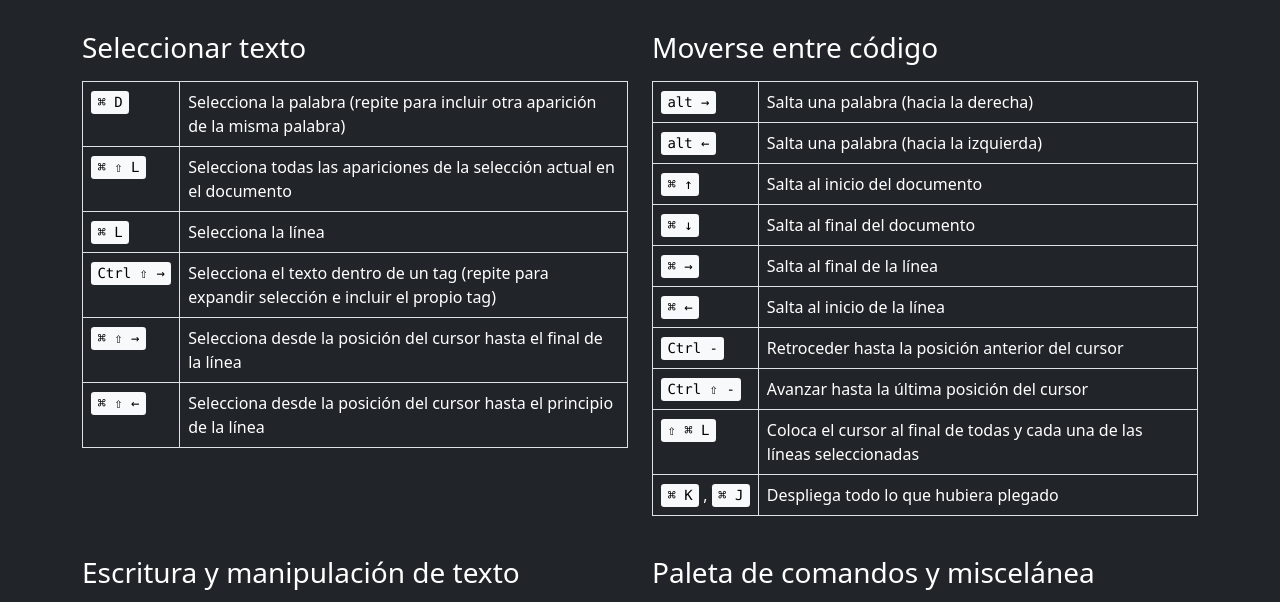
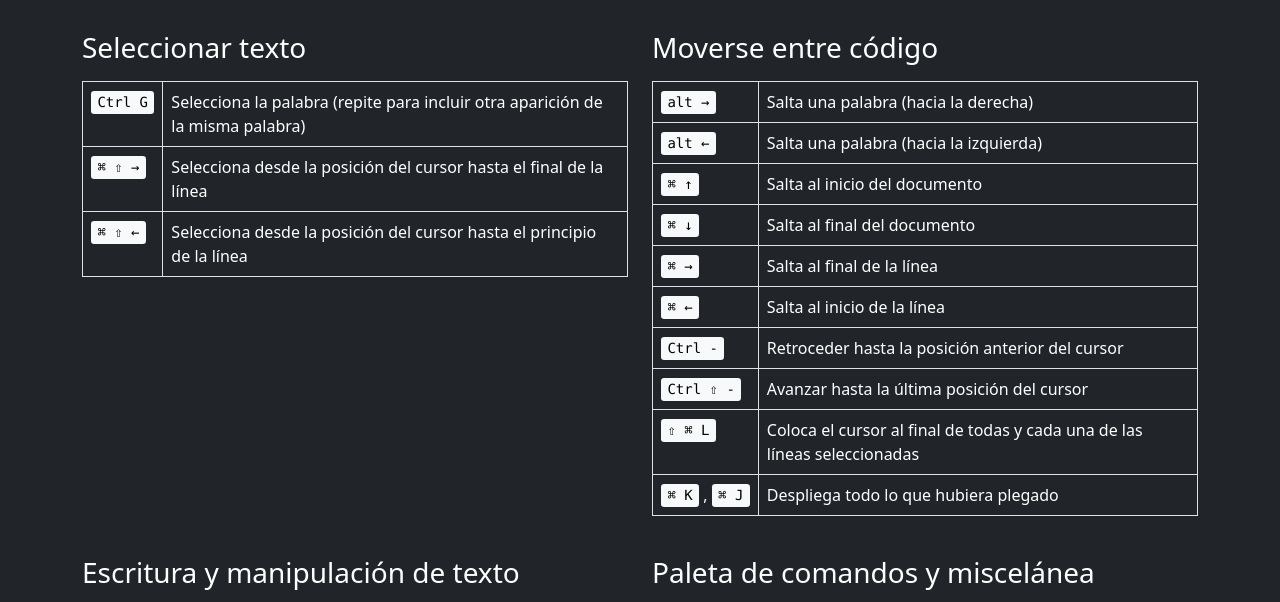
Before and after one commit to didaquis/jb-guia-basica, a plain HTML site: page index.html in a window 1280 px wide. Shown: the part 193-795 px from the top of the page. Drawn offline with Linux system fonts and the light colour scheme.

Commit message:
Change some shortcuts

```diff
--- a/index.html
+++ b/index.html
@@ -55,21 +55,8 @@
 				<table class="table table-bordered text-white">
 					<tbody>
 						<tr>
-							<td class="text-nowrap"><kbd>⌘ D</kbd></td>
+							<td class="text-nowrap"><kbd>Ctrl G</kbd></td>
 							<td>Selecciona la palabra (repite para incluir otra aparición de la misma palabra)</td>
-						</tr>
-						<tr>
-							<td class="text-nowrap"><kbd>⌘ ⇧ L</kbd></td>
-							<td>Selecciona todas las apariciones de la selección actual en el documento</td>
-						</tr>
-						<tr>
-							<td class="text-nowrap"><kbd>⌘ L</kbd></td>
-							<td>Selecciona la línea</td>
-						</tr>
-						<tr>
-							<td class="text-nowrap"><kbd>Ctrl ⇧ →</kbd></td>
-							<td>Selecciona el texto dentro de un tag (repite para expandir selección e incluir el propio
-								tag)</td>
 						</tr>
 						<tr>
 							<td class="text-nowrap"><kbd>⌘ ⇧ →</kbd></td>
```
